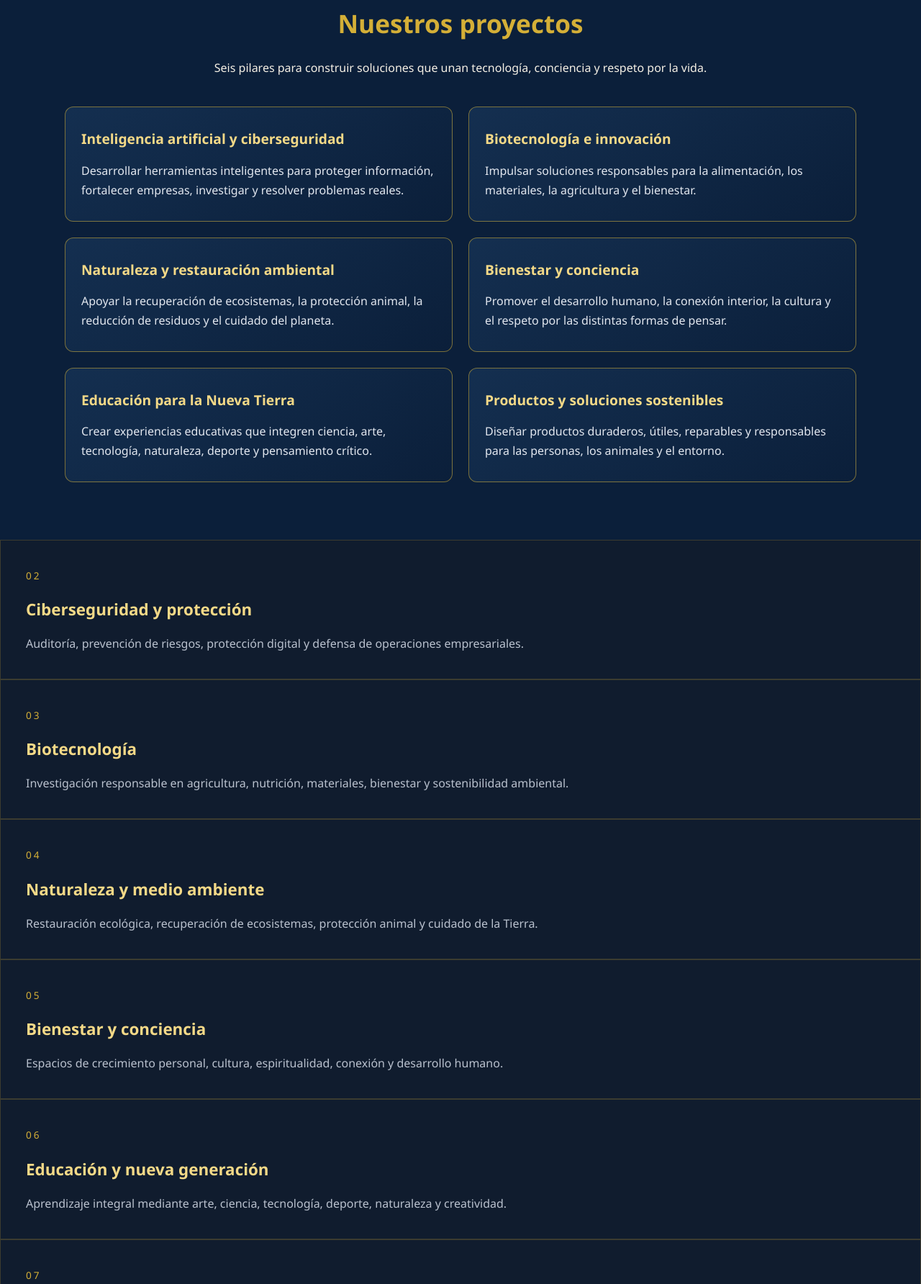
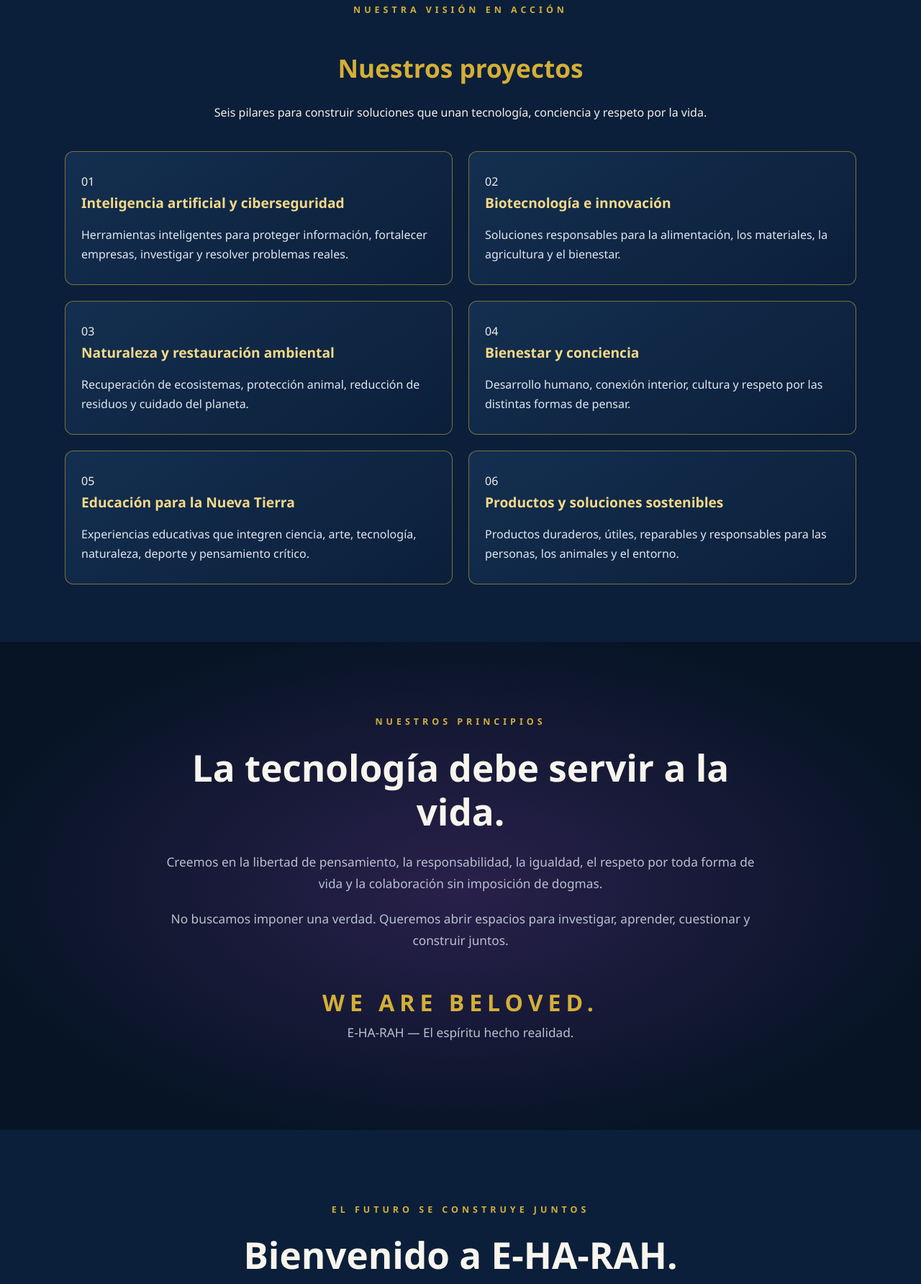
Before and after one commit to crisuri339t-eng/E-HA-RAH-, a plain HTML site: page index.html in a window 1280 px wide. Shown: the part 1411-3195 px from the top of the page at 72% size. Drawn offline with Linux system fonts and the light colour scheme.

Commit message:
Update index.html

```diff
--- a/index.html
+++ b/index.html
@@ -75,10 +75,20 @@
 </section>
 
 
-<section id="projects" class="eh-projects">
+
+<section id="proyectos" class="eh-projects">
   <div class="container">
+
+    <p class="eyebrow"
+       data-es="NUESTRA VISIÓN EN ACCIÓN"
+       data-en="OUR VISION IN ACTION">
+      NUESTRA VISIÓN EN ACCIÓN
+    </p>
+
     <h2 data-es="Nuestros proyectos"
-        data-en="Our Projects">Nuestros proyectos</h2>
+        data-en="Our Projects">
+      Nuestros proyectos
+    </h2>
 
     <p data-es="Seis pilares para construir soluciones que unan tecnología, conciencia y respeto por la vida."
        data-en="Six pillars for building solutions that unite technology, consciousness and respect for life.">
@@ -88,56 +98,74 @@
     <div class="eh-project-grid">
 
       <article class="eh-project-card">
+        <span>01</span>
         <h3 data-es="Inteligencia artificial y ciberseguridad"
-            data-en="Artificial Intelligence and Cybersecurity">Inteligencia artificial y ciberseguridad</h3>
-        <p data-es="Desarrollar herramientas inteligentes para proteger información, fortalecer empresas, investigar y resolver problemas reales."
-           data-en="Develop intelligent tools to protect information, strengthen businesses, conduct research and solve real-world problems.">
-          Desarrollar herramientas inteligentes para proteger información, fortalecer empresas, investigar y resolver problemas reales.
+            data-en="Artificial Intelligence and Cybersecurity">
+          Inteligencia artificial y ciberseguridad
+        </h3>
+        <p data-es="Herramientas inteligentes para proteger información, fortalecer empresas, investigar y resolver problemas reales."
+           data-en="Intelligent tools to protect information, strengthen businesses, conduct research and solve real-world problems.">
+          Herramientas inteligentes para proteger información, fortalecer empresas, investigar y resolver problemas reales.
         </p>
       </article>
 
       <article class="eh-project-card">
+        <span>02</span>
         <h3 data-es="Biotecnología e innovación"
-            data-en="Biotechnology and Innovation">Biotecnología e innovación</h3>
-        <p data-es="Impulsar soluciones responsables para la alimentación, los materiales, la agricultura y el bienestar."
-           data-en="Advance responsible solutions for food, materials, agriculture and wellbeing.">
-          Impulsar soluciones responsables para la alimentación, los materiales, la agricultura y el bienestar.
+            data-en="Biotechnology and Innovation">
+          Biotecnología e innovación
+        </h3>
+        <p data-es="Soluciones responsables para la alimentación, los materiales, la agricultura y el bienestar."
+           data-en="Responsible solutions for food, materials, agriculture and wellbeing.">
+          Soluciones responsables para la alimentación, los materiales, la agricultura y el bienestar.
         </p>
       </article>
 
       <article class="eh-project-card">
+        <span>03</span>
         <h3 data-es="Naturaleza y restauración ambiental"
-            data-en="Nature and Environmental Restoration">Naturaleza y restauración ambiental</h3>
-        <p data-es="Apoyar la recuperación de ecosistemas, la protección animal, la reducción de residuos y el cuidado del planeta."
-           data-en="Support ecosystem restoration, animal protection, waste reduction and care for the planet.">
-          Apoyar la recuperación de ecosistemas, la protección animal, la reducción de residuos y el cuidado del planeta.
+            data-en="Nature and Environmental Restoration">
+          Naturaleza y restauración ambiental
+        </h3>
+        <p data-es="Recuperación de ecosistemas, protección animal, reducción de residuos y cuidado del planeta."
+           data-en="Ecosystem restoration, animal protection, waste reduction and care for the planet.">
+          Recuperación de ecosistemas, protección animal, reducción de residuos y cuidado del planeta.
         </p>
       </article>
 
       <article class="eh-project-card">
+        <span>04</span>
         <h3 data-es="Bienestar y conciencia"
-            data-en="Wellbeing and Consciousness">Bienestar y conciencia</h3>
-        <p data-es="Promover el desarrollo humano, la conexión interior, la cultura y el respeto por las distintas formas de pensar."
-           data-en="Promote human development, inner connection, culture and respect for different ways of thinking.">
-          Promover el desarrollo humano, la conexión interior, la cultura y el respeto por las distintas formas de pensar.
+            data-en="Wellbeing and Consciousness">
+          Bienestar y conciencia
+        </h3>
+        <p data-es="Desarrollo humano, conexión interior, cultura y respeto por las distintas formas de pensar."
+           data-en="Human development, inner connection, culture and respect for different ways of thinking.">
+          Desarrollo humano, conexión interior, cultura y respeto por las distintas formas de pensar.
         </p>
       </article>
 
       <article class="eh-project-card">
+        <span>05</span>
         <h3 data-es="Educación para la Nueva Tierra"
-            data-en="Education for the New Earth">Educación para la Nueva Tierra</h3>
-        <p data-es="Crear experiencias educativas que integren ciencia, arte, tecnología, naturaleza, deporte y pensamiento crítico."
-           data-en="Create educational experiences integrating science, art, technology, nature, sports and critical thinking.">
-          Crear experiencias educativas que integren ciencia, arte, tecnología, naturaleza, deporte y pensamiento crítico.
+            data-en="Education for the New Earth">
+          Educación para la Nueva Tierra
+        </h3>
+        <p data-es="Experiencias educativas que integren ciencia, arte, tecnología, naturaleza, deporte y pensamiento crítico."
+           data-en="Educational experiences integrating science, art, technology, nature, sports and critical thinking.">
+          Experiencias educativas que integren ciencia, arte, tecnología, naturaleza, deporte y pensamiento crítico.
         </p>
       </article>
 
       <article class="eh-project-card">
+        <span>06</span>
         <h3 data-es="Productos y soluciones sostenibles"
-            data-en="Sustainable Products and Solutions">Productos y soluciones sostenibles</h3>
-        <p data-es="Diseñar productos duraderos, útiles, reparables y responsables para las personas, los animales y el entorno."
-           data-en="Design durable, useful, repairable and responsible products for people, animals and the environment.">
-          Diseñar productos duraderos, útiles, reparables y responsables para las personas, los animales y el entorno.
+            data-en="Sustainable Products and Solutions">
+          Productos y soluciones sostenibles
+        </h3>
+        <p data-es="Productos duraderos, útiles, reparables y responsables para las personas, los animales y el entorno."
+           data-en="Durable, useful, repairable and responsible products for people, animals and the environment.">
+          Productos duraderos, útiles, reparables y responsables para las personas, los animales y el entorno.
         </p>
       </article>
 
@@ -145,86 +173,6 @@
   </div>
 </section>
 
-
-    <article class="project">
-      <span>02</span>
-      <h3 data-es="Ciberseguridad y protección"
-          data-en="Cybersecurity and Protection">Ciberseguridad y protección</h3>
-      <p data-es="Auditoría, prevención de riesgos, protección digital y defensa de operaciones empresariales."
-         data-en="Auditing, risk prevention, digital protection and business operations security.">
-        Auditoría, prevención de riesgos, protección digital
-        y defensa de operaciones empresariales.
-      </p>
-    </article>
-
-    <article class="project">
-      <span>03</span>
-      <h3 data-es="Biotecnología"
-          data-en="Biotechnology">Biotecnología</h3>
-      <p data-es="Investigación responsable en agricultura, nutrición, materiales, bienestar y sostenibilidad ambiental."
-         data-en="Responsible research in agriculture, nutrition, materials, wellbeing and environmental sustainability.">
-        Investigación responsable en agricultura, nutrición,
-        materiales, bienestar y sostenibilidad ambiental.
-      </p>
-    </article>
-
-    <article class="project">
-      <span>04</span>
-      <h3 data-es="Naturaleza y medio ambiente"
-          data-en="Nature and Environment">Naturaleza y medio ambiente</h3>
-      <p data-es="Restauración ecológica, recuperación de ecosistemas, protección animal y cuidado de la Tierra."
-         data-en="Ecological restoration, ecosystem recovery, animal protection and care for the Earth.">
-        Restauración ecológica, recuperación de ecosistemas,
-        protección animal y cuidado de la Tierra.
-      </p>
-    </article>
-
-    <article class="project">
-      <span>05</span>
-      <h3 data-es="Bienestar y conciencia"
-          data-en="Wellbeing and Consciousness">Bienestar y conciencia</h3>
-      <p data-es="Espacios de crecimiento personal, cultura, espiritualidad, conexión y desarrollo humano."
-         data-en="Spaces for personal growth, culture, spirituality, connection and human development.">
-        Espacios de crecimiento personal, cultura,
-        espiritualidad, conexión y desarrollo humano.
-      </p>
-    </article>
-
-    <article class="project">
-      <span>06</span>
-      <h3 data-es="Educación y nueva generación"
-          data-en="Education and the Next Generation">Educación y nueva generación</h3>
-      <p data-es="Aprendizaje integral mediante arte, ciencia, tecnología, deporte, naturaleza y creatividad."
-         data-en="Holistic learning through art, science, technology, sports, nature and creativity.">
-        Aprendizaje integral mediante arte, ciencia,
-        tecnología, deporte, naturaleza y creatividad.
-      </p>
-    </article>
-
-    <article class="project">
-      <span>07</span>
-      <h3 data-es="Innovación y productos"
-          data-en="Innovation and Products">Innovación y productos</h3>
-      <p data-es="Productos útiles, duraderos, reparables y responsables para personas, familias y animales."
-         data-en="Useful, durable, repairable and responsible products for people, families and animals.">
-        Productos útiles, duraderos, reparables y responsables
-        para personas, familias y animales.
-      </p>
-    </article>
-
-    <article class="project">
-      <span>08</span>
-      <h3 data-es="Desarrollo empresarial"
-          data-en="Business Development">Desarrollo empresarial</h3>
-      <p data-es="Soluciones, investigación y herramientas para construir empresas más responsables y sostenibles."
-         data-en="Solutions, research and tools to build more responsible and sustainable businesses.">
-        Soluciones, investigación y herramientas para
-        construir empresas más responsables y sostenibles.
-      </p>
-    </article>
-
-  </div>
-</section>
 
 <section id="filosofia" class="section philosophy">
   <p class="eyebrow"
```
